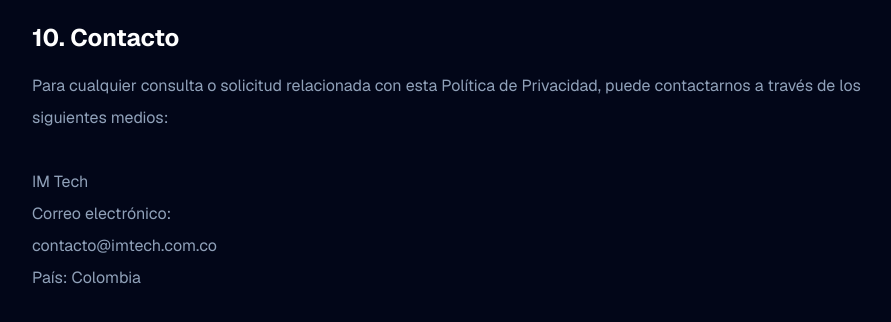
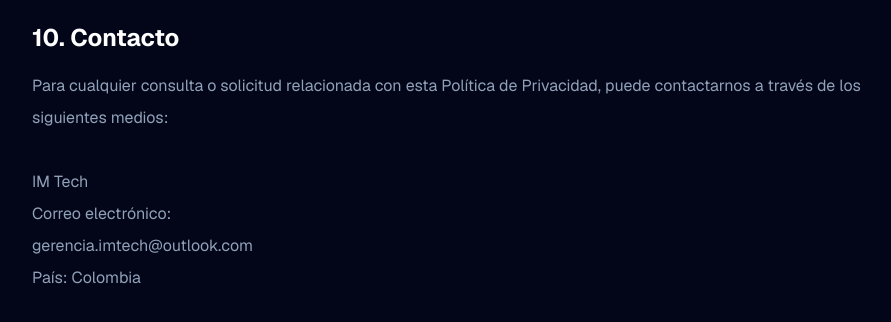
Before and after one commit to IMTechCO/website, a Next.js app: page /privacy in a window 1280 px wide. Shown: the part 2890-3212 px from the top of the page, without its empty margins (184-1075 px from the left). Built offline with nearby package versions, Linux system fonts and the light colour scheme.

Commit message:
Update corporate contact email

```diff
--- a/app/layout.tsx
+++ b/app/layout.tsx
@@ -105,7 +105,7 @@
 
   inLanguage: "es-CO",
 
-  email: "contacto@imtech.com.co",
+  email: "gerencia.imtech@outlook.com",
 
   address: {
     "@type": "PostalAddress",
--- a/app/privacy/page.tsx
+++ b/app/privacy/page.tsx
@@ -180,7 +180,7 @@
 
               Correo electrónico:<br />
 
-              contacto@imtech.com.co<br />
+              gerencia.imtech@outlook.com<br />
 
               País:
 
--- a/app/terms/page.tsx
+++ b/app/terms/page.tsx
@@ -141,7 +141,7 @@
             </p>
 
             <p className="mt-4 font-semibold text-blue-400">
-              contacto@imtech.com.co
+              gerencia.imtech@outlook.com
             </p>
           </section>
 
--- a/components/sections/Footer.tsx
+++ b/components/sections/Footer.tsx
@@ -34,7 +34,7 @@
 
               <div className="flex items-center gap-3">
                 <Mail className="h-5 w-5 text-blue-500" />
-                <span>contacto@imtech.com.co</span>
+                <span>gerencia.imtech@outlook.com</span>
               </div>
 
               <div className="flex items-center gap-3">
```
